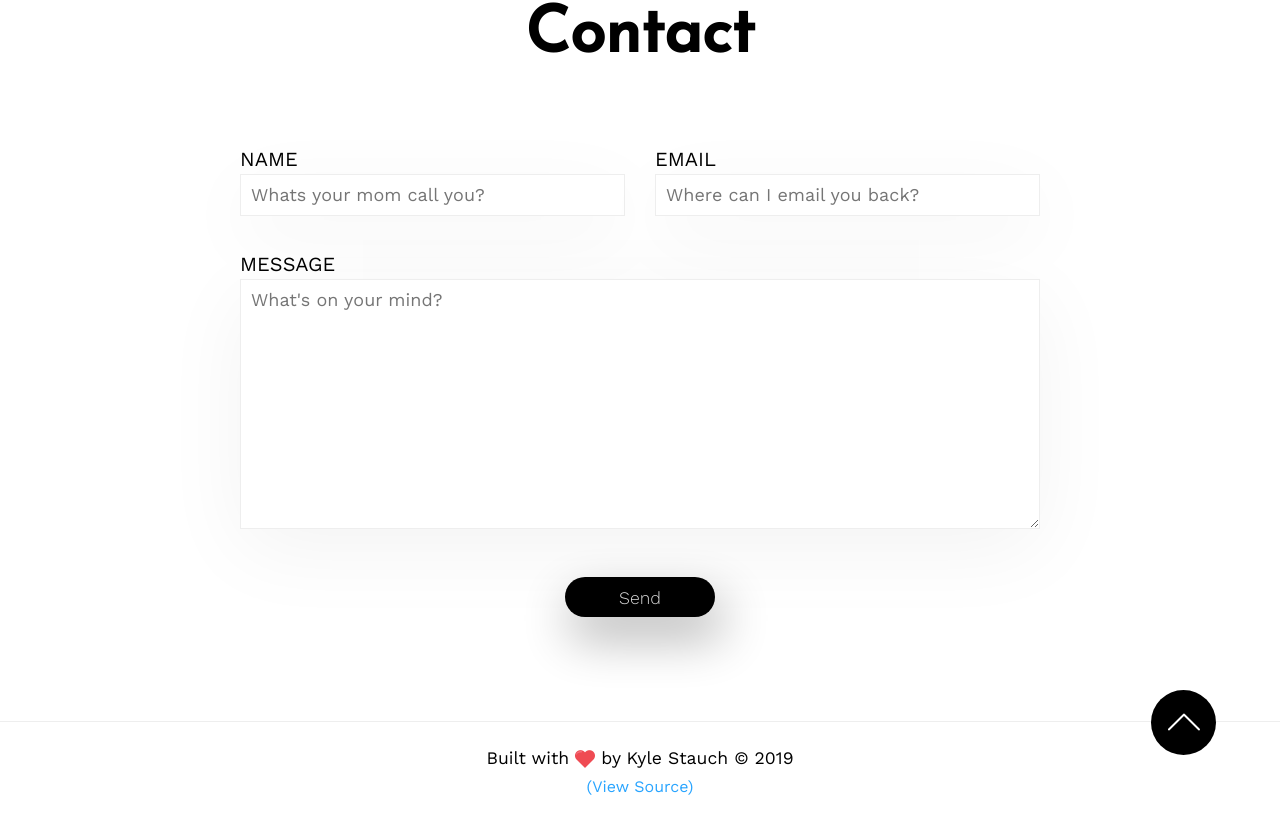
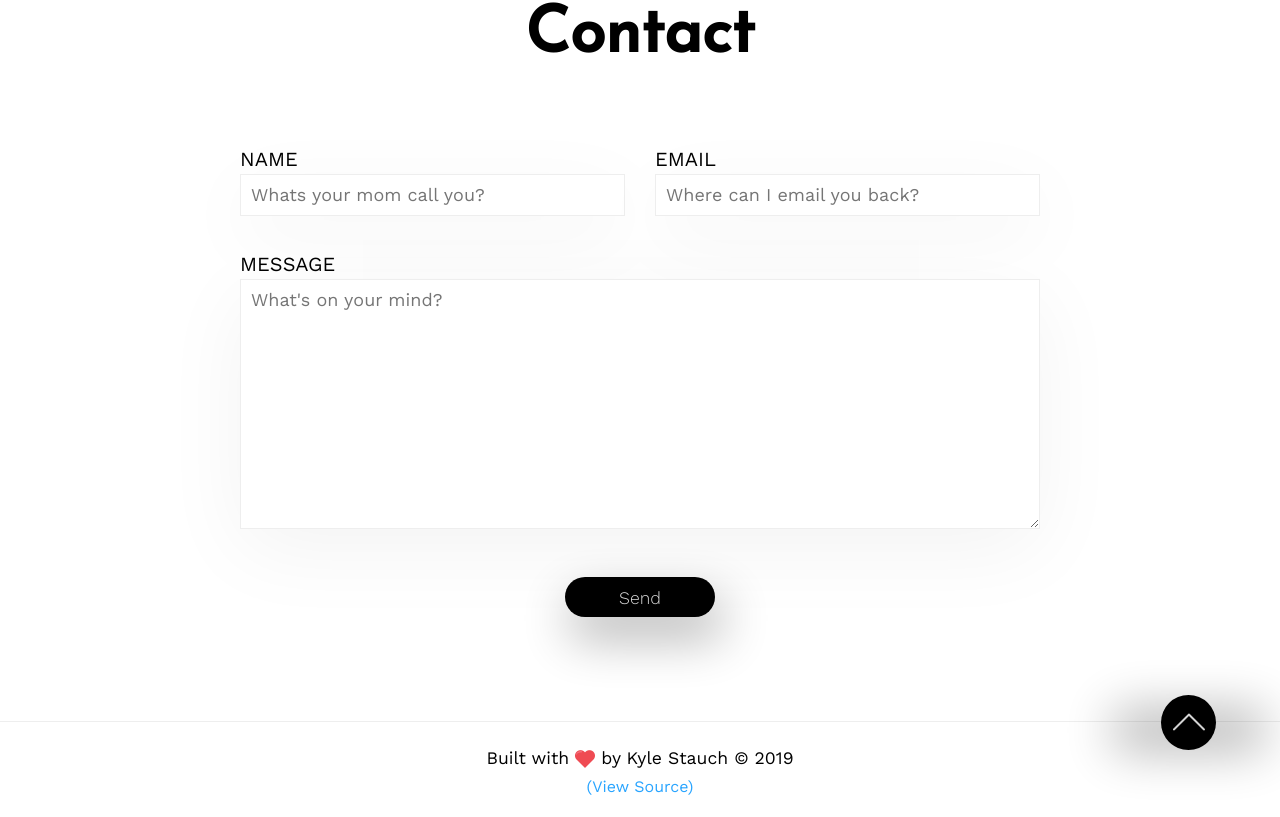
Before and after one commit to KyleS-99/Portfolio-Site, a React (Create React App) app in the folder client/: page / in a window 1280 px wide. Shown: the part 3092-3909 px from the top of the page. Built offline with nearby package versions, Linux system fonts and the light colour scheme.

Commit message:
Made circle smaller, and added a shadow.

```diff
--- a/client/src/components/Footer.js
+++ b/client/src/components/Footer.js
@@ -2,6 +2,7 @@ import React from 'react';
 import styled from 'styled-components';
 
 import Jump from './styled/Jump';
+import { ButtonBlur } from './styled/ButtonAndBlur';
 
 const FooterContainer = styled.footer`
     display: flex;
@@ -28,12 +29,12 @@ const ViewSource = styled.a`
 `;
 
 const Circle = styled.div`
-    width: 65px;
-    height: 65px;
+    width: 55px;
+    height: 55px;
     border-radius: 100%;
     background: #000;
     position: absolute;
-    top: -32.5px;
+    top: -27.5px;
     right: 5%;
     display: flex;
     justify-content: center;
@@ -58,6 +59,7 @@ const Footer = ({ scrollToTop }) => (
 
         <Circle onClick={scrollToTop}>
             <img src={window.location.origin + '/img/up-arrow.png'} alt="Scroll To Top" />
+            <ButtonBlur style={{ position: 'absolute', bottom: '0' }}/>
         </Circle>
     </FooterContainer>
 );
```
